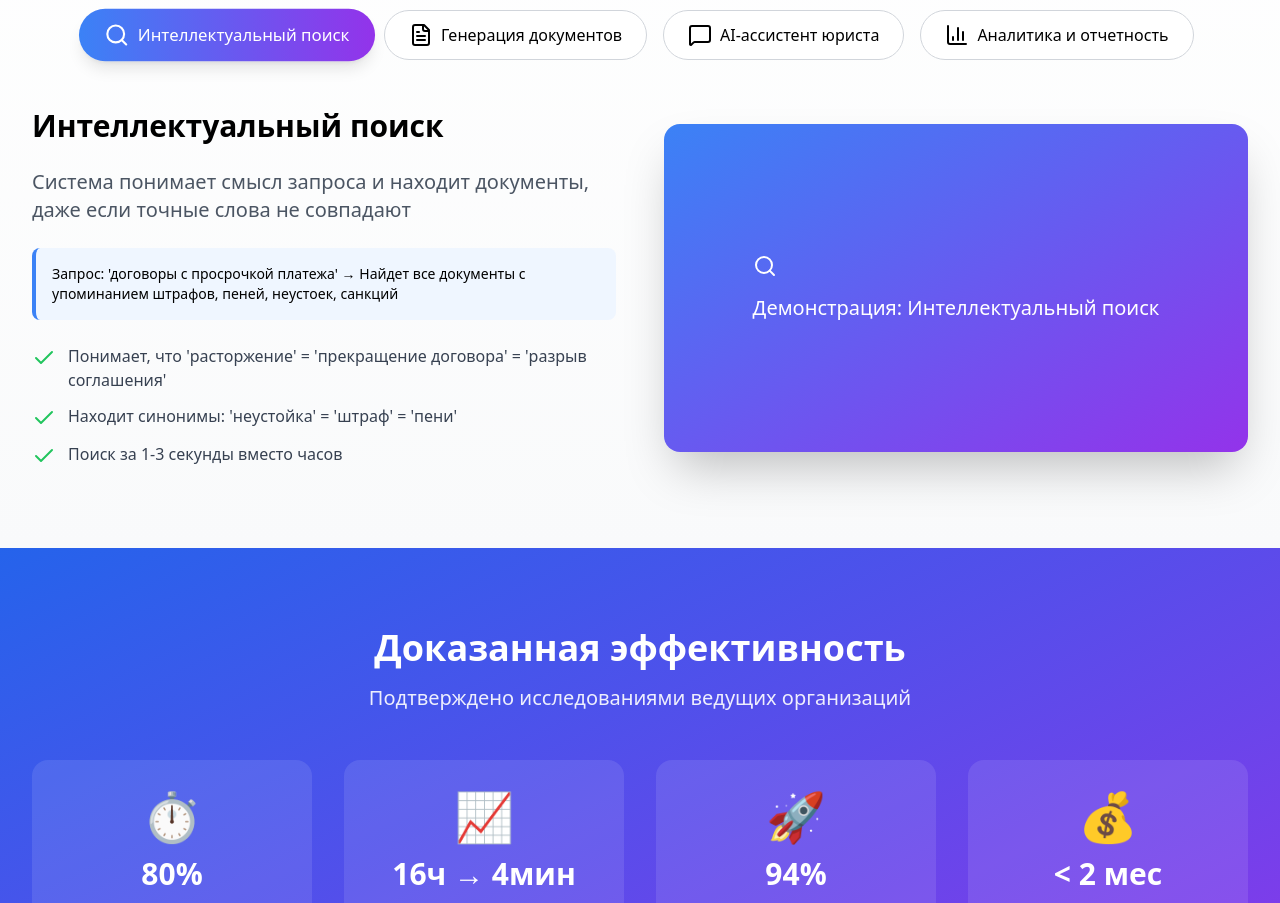
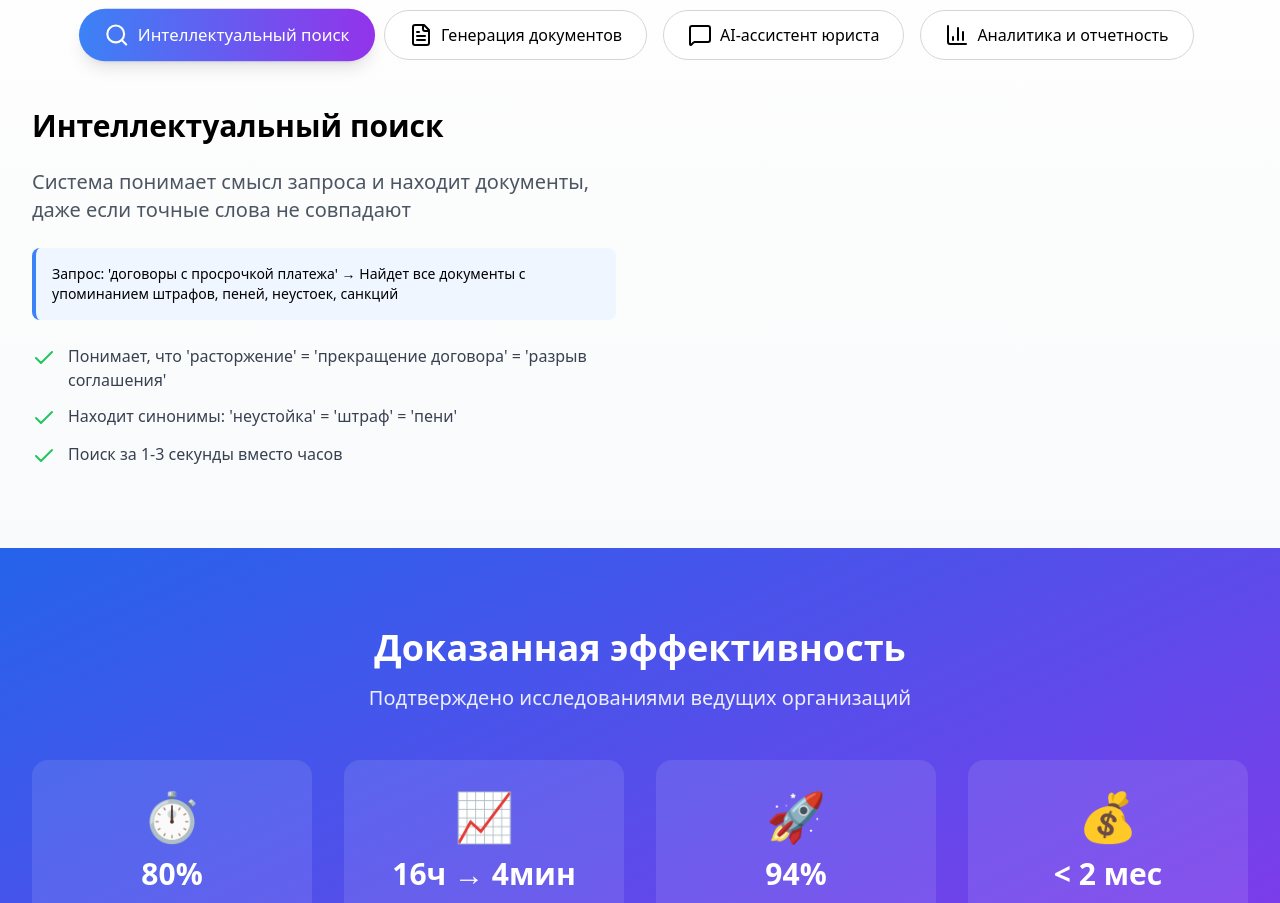
Before and after one commit to talhayme/devplus-site, a React (Create React App) app: page / in a window 1280 px wide. Shown: the part 2200-3103 px from the top of the page. Built offline with nearby package versions, Linux system fonts and the light colour scheme.

Commit message:
Update App.js

```diff
--- a/src/App.js
+++ b/src/App.js
@@ -585,14 +585,7 @@ const demos = {
                 </ul>
               </div>
 
-              <div className="relative rounded-2xl overflow-hidden shadow-2xl bg-gray-100">
-                <div className={`aspect-video flex items-center justify-center text-white bg-gradient-to-br ${demos[activeDemo].color}`}>
-                  <div className="text-center p-8">
-                    <div className="text-6xl mb-4">{demos[activeDemo].icon}</div>
-                    <p className="text-xl">Демонстрация: {demos[activeDemo].title}</p>
-                  </div>
-                </div>
-              </div>
+
             </div>
           </div>
         </div>
```
